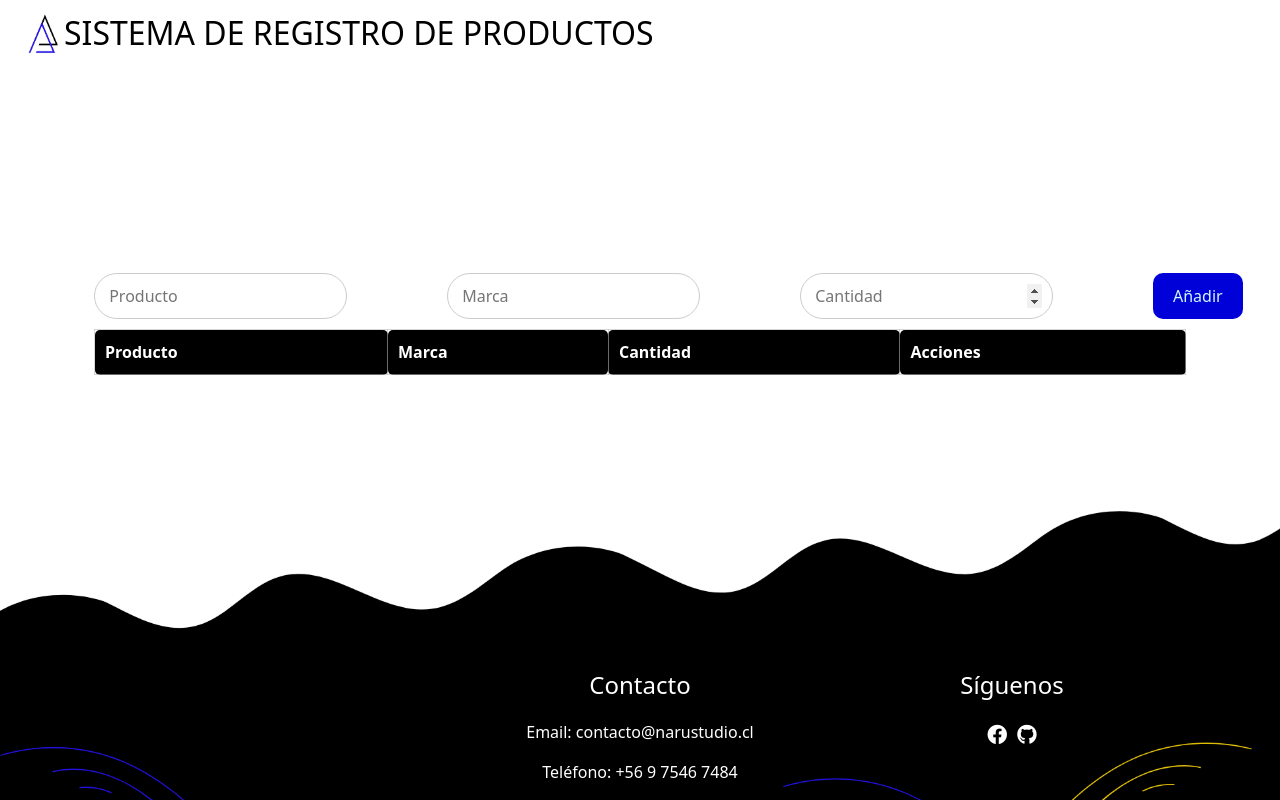
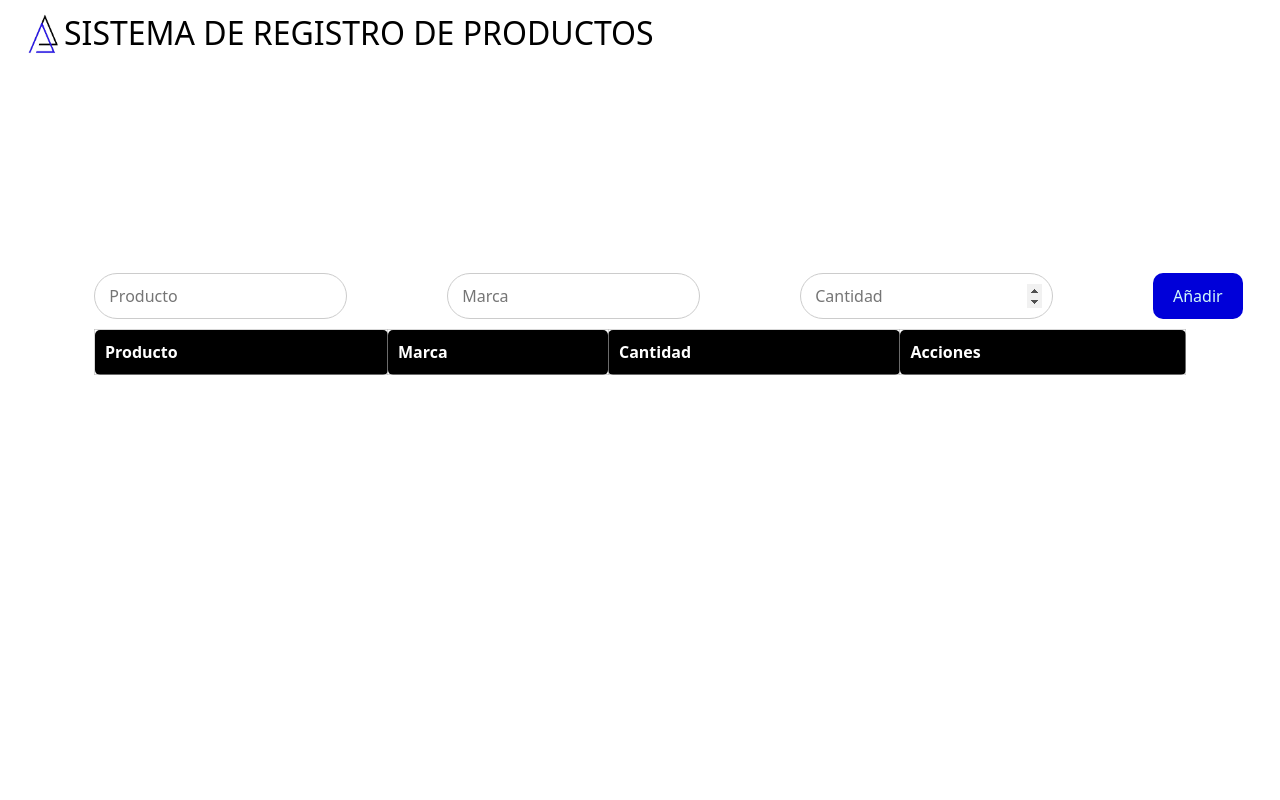
Before and after one commit to sebaao/DWFS-Proyecto-2, a plain HTML site: page index.html in a window 1280 px wide. Drawn offline with nearby package versions, Linux system fonts and the light colour scheme; a small style sheet from the web is missing.

Commit message:
Update index.html

```diff
--- a/index.html
+++ b/index.html
@@ -83,33 +83,5 @@
 
 
 
-<footer class="footer">
-    <div class="footer-overlay"></div>
-    <div class="container">
-        <div class="row">
-            <div class="col-md-4">
 
-                <h4></h4>
-                <ul>
-
-
-                </ul>
-            </div>
-            <div class="col-md-4">
-
-                <h4>Contacto</h4>
-                <p>Email: contacto@narustudio.cl</p>
-                <p>Teléfono: +56 9 7546 7484</p>
-            </div>
-            <div class="col-md-4">
-                <h4>Síguenos</h4>
-                <ul class="social-icons">
-                    <li><a href="enlace_a_facebook" target="_blank"><i class="fab fa-facebook"></i></a></li>
-                    <li><a href="enlace_a_github" target="_blank"><i class="fab fa-github"></i></a></li>
-
-                </ul>
-            </div>
-        </div>
-    </div>
-  </footer>
 </html>
```
